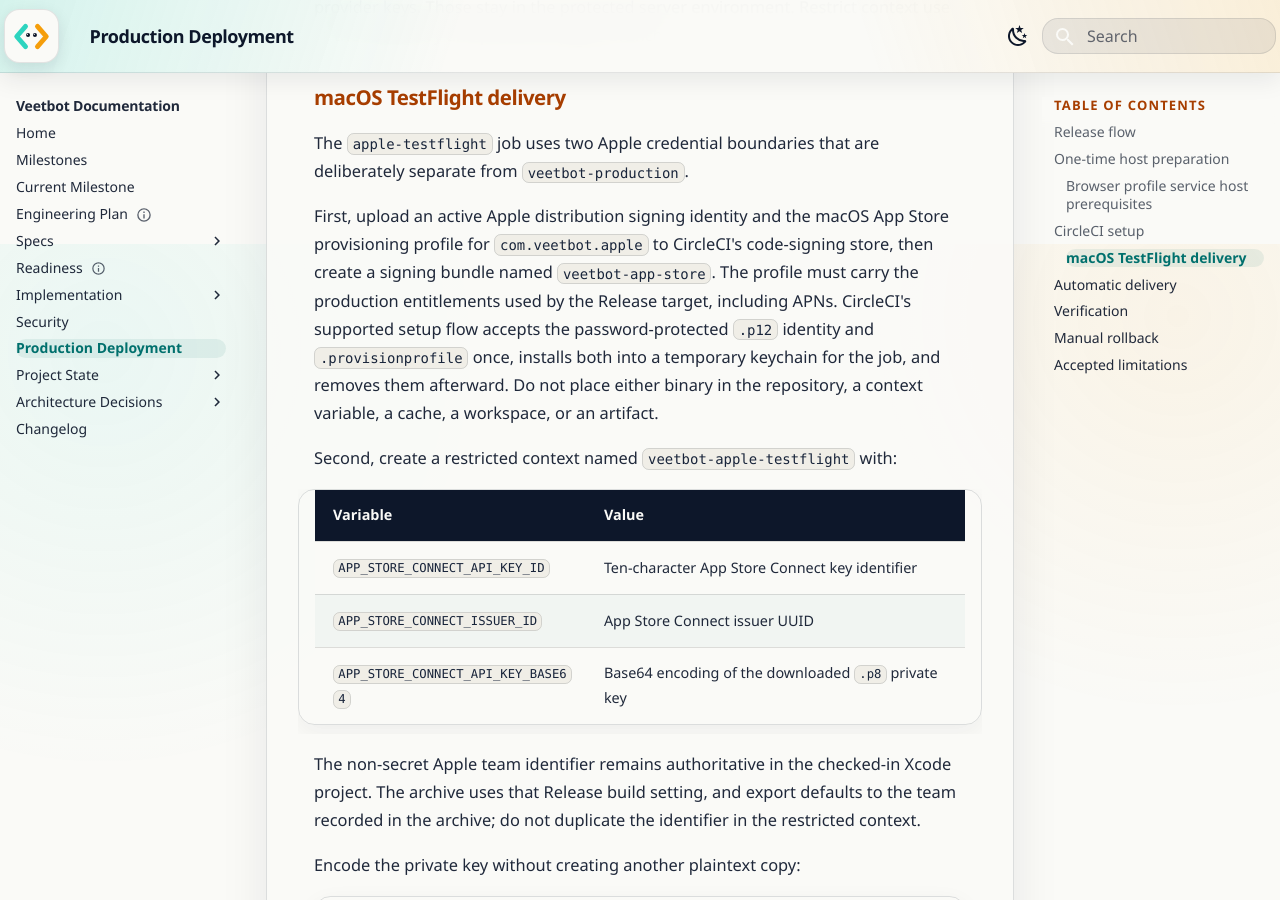
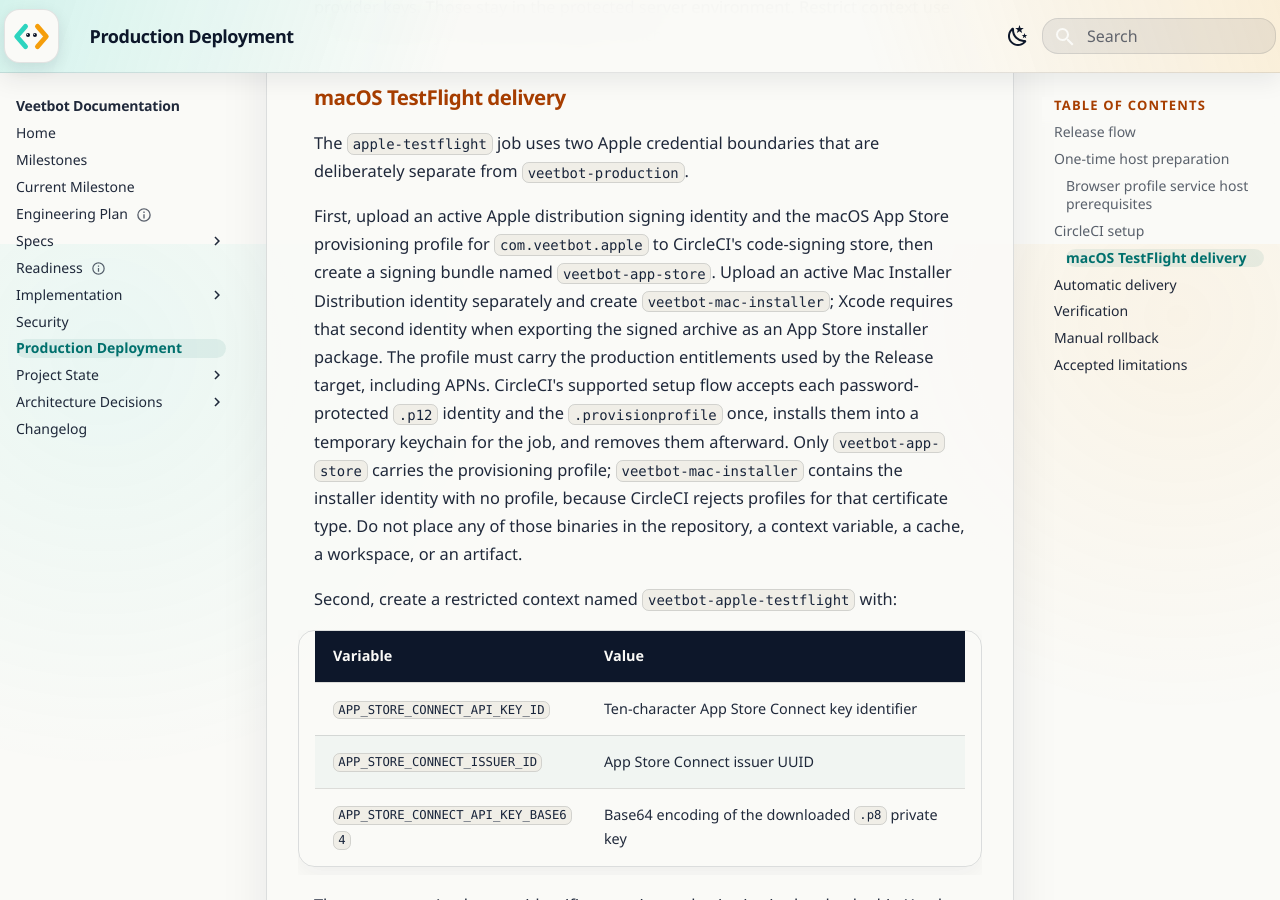
Before and after one commit to avitus/veetbot, an MkDocs documentation site: the page built from docs/deployment.md, in a window 1280 px wide and 900 px high, scrolled down 10556 px. Built offline with MkDocs 1.6.1 and Material for MkDocs 9.7.7, drawn with Linux system fonts in a browser that asks for light colours.

Commit message:
fix(ci): install the macOS installer identity
Reading-Lane: A

```diff
--- a/docs/deployment.md
+++ b/docs/deployment.md
@@ -421,12 +421,18 @@
 
 First, upload an active Apple distribution signing identity and the macOS App
 Store provisioning profile for `com.veetbot.apple` to CircleCI's code-signing
-store, then create a signing bundle named `veetbot-app-store`. The profile must
-carry the production entitlements used by the Release target, including APNs.
-CircleCI's supported setup flow accepts the password-protected `.p12` identity
-and `.provisionprofile` once, installs both into a temporary keychain for the
-job, and removes them afterward. Do not place either binary in the repository,
-a context variable, a cache, a workspace, or an artifact.
+store, then create a signing bundle named `veetbot-app-store`. Upload an active
+Mac Installer Distribution identity separately and create
+`veetbot-mac-installer`; Xcode requires that second identity when exporting the
+signed archive as an App Store installer package. The profile must carry the
+production entitlements used by the Release target, including APNs. CircleCI's
+supported setup flow accepts each password-protected `.p12` identity and the
+`.provisionprofile` once, installs them into a temporary keychain for the job,
+and removes them afterward. Only `veetbot-app-store` carries the provisioning
+profile; `veetbot-mac-installer` contains the installer identity with no
+profile, because CircleCI rejects profiles for that certificate type. Do not
+place any of those binaries in the repository, a context variable, a cache, a
+workspace, or an artifact.
 
 Second, create a restricted context named `veetbot-apple-testflight` with:
 
--- a/docs/status/citation-ledger.yaml
+++ b/docs/status/citation-ledger.yaml
@@ -280,7 +280,7 @@
   - cite: "docs/plan/notifications-and-devices.md#docs/plan/multi-device-and-surfaces.md:441"
     excerpt: "## Open questions for review"
     digest: "b6a2adc3e0938fad"
-  - cite: "docs/plan/operational-hardening.md#docs/deployment.md:724-731"
+  - cite: "docs/plan/operational-hardening.md#docs/deployment.md:730-737"
     excerpt: "## Accepted limitations"
     digest: "ad0074ad56656b13"
   - cite: "docs/plan/operational-hardening.md#docs/plan/event-log-and-persistence.md:962-973"
```
Also changed, not shown: docs/adr/0074-automated-macos-testflight-delivery.md (+4 -2 lines), docs/apple-client.md (+5 -4 lines), docs/plan/development-toolchain.md (+5 -4 lines), docs/plan/operational-hardening.md (+1 -1 lines), 2 other files.
